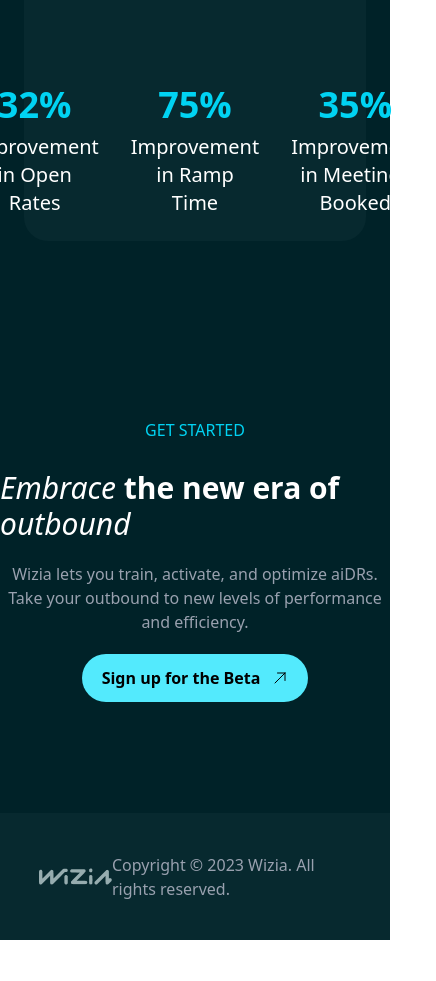
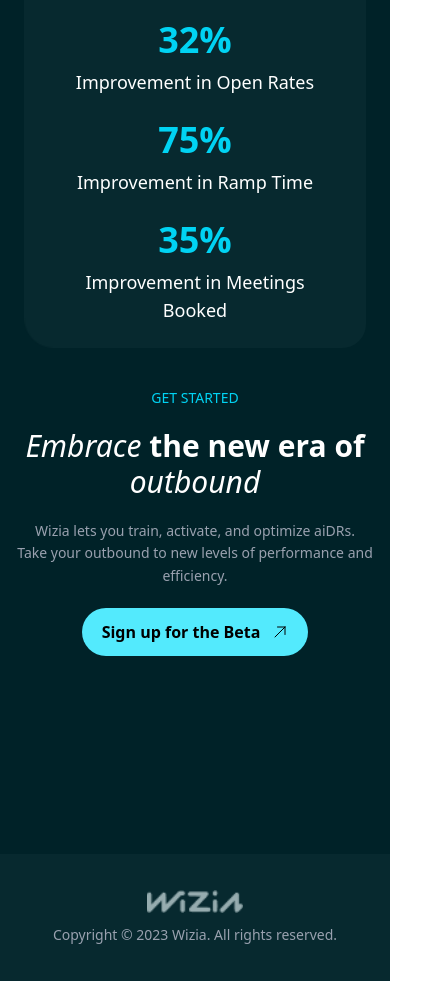
Before and after one commit to Jerome-Mondol/react-wizia, a React (Vite) app: page / in a window 390 px wide. Shown: the part 3561-4542 px from the top of the page, 436 px wide, since content can reach past the window. Before the commit the page ends 4501 px from the top, so only its background shows below. Built offline with nearby package versions, Linux system fonts and the light colour scheme.

Commit message:
responsive done

```diff
--- a/src/components/Effort/EffortCard.jsx
+++ b/src/components/Effort/EffortCard.jsx
@@ -1,28 +1,32 @@
 import React from "react";
 import BackgroundRight from "../../assets/Frame 18.png";
-import Percentages from "./Percentages"
+import Percentages from "./Percentages";
 
 const EffortCard = () => {
   return (
     <div className="TrainingBox bg-[#002228] flex justify-center items-center w-full min-h-[80vh] px-6 md:px-0">
       <div
-        className="Training w-full md:w-[90%] min-h-[90%] rounded-3xl flex flex-col md:flex-row justify-center md:justify-start items-center md:items-start p-6 md:p-12"
+        className="Training w-full md:w-[90%] min-h-[90%] rounded-3xl flex flex-col md:flex-row justify-center md:justify-between items-center md:items-start p-6 md:p-12"
         style={{
           backgroundImage: `url(${BackgroundRight})`,
           backgroundSize: "cover",
-          backgroundPosition: "center",
+          backgroundPosition: "left", // Default position for mobile
         }}
       >
         {/* Content Section */}
         <div className="TrainingText w-full md:w-[60%] text-white text-center md:text-left flex flex-col items-center md:items-start gap-5">
-          <h1 className="text-3xl md:text-4xl font-bold">Allocate effort where your reps <br/> make an inpact..</h1>
-          <h1 className="text-3xl md:text-4xl italic text-cyan-400">Let us handle the rest.</h1>
+          <h1 className="text-3xl md:text-4xl font-bold">
+            Allocate effort where your reps <br /> make an impact..
+          </h1>
+          <h1 className="text-3xl md:text-4xl italic text-cyan-400">
+            Let us handle the rest.
+          </h1>
           <p className="mt-3 text-lg md:text-xl text-gray-400 max-w-lg">
-          Keep your reps “in the air” -- out in the field and on the phone where they can build relationships.
+            Keep your reps “in the air” -- out in the field and on the phone where they can build relationships.
           </p>
 
           {/* Percentages Component */}
-          <div className="CheckMarks mt-6 w-full flex justify-center md:justify-start">
+          <div className="Percentages mt-6 w-full flex justify-center md:justify-start">
             <Percentages />
           </div>
         </div>
--- a/src/components/Effort/Percentages.jsx
+++ b/src/components/Effort/Percentages.jsx
@@ -3,32 +3,30 @@
 const Percentages = () => {
   const percentages = [
     {
-      key: 1,
+      id: 1,
       percent: "32%",
       description: "Improvement in Open Rates",
     },
     {
-      key: 2,
+      id: 2,
       percent: "75%",
       description: "Improvement in Ramp Time",
     },
     {
-      key: 3,
+      id: 3,
       percent: "35%",
       description: "Improvement in Meetings Booked",
     },
   ];
 
   return (
-    <div className="flex mt-10">
-      {percentages.map(({ percent, description, id}) => {
-        return (
-          <div className="flex justify-center items-left flex-col gap-2 px-4" key={id}>
-            <h1 className="font-bold text-4xl text-cyan-400">{percent}</h1>
-            <p className="text-white text-xl">{description}</p>
-          </div>
-        );
-      })}
+    <div className="flex flex-col md:flex-row justify-center items-center mt-10 gap-6 md:gap-12 px-4 md:px-0">
+      {percentages.map(({ percent, description, id }) => (
+        <div className="flex justify-center items-center flex-col gap-2 text-center" key={id}>
+          <h1 className="font-bold text-4xl md:text-5xl text-cyan-400">{percent}</h1>
+          <p className="text-white text-lg md:text-xl">{description}</p>
+        </div>
+      ))}
     </div>
   );
 };
--- a/src/components/Footer/FooterLower.jsx
+++ b/src/components/Footer/FooterLower.jsx
@@ -1,15 +1,17 @@
-import React from 'react'
-import Logo from "../../assets/wizia-Logo.png"
+import React from 'react';
+import Logo from "../../assets/wizia-Logo.png";
 
 const FooterLower = () => {
   return (
-    <div className="footerLower bg-[#07292F] h-[15vh] flex justify-center items-center flex-col">
-      <div className="lower w-[80%] flex justify-between items-center">
-            <img src={Logo} alt="" />
-            <p className="text-gray-400">Copyright © 2023 Wizia. All rights reserved.</p>
+    <div className="footerLower bg-[#07292F] min-h-[15vh] py-4 flex justify-center items-center">
+      <div className="lower w-[90%] max-w-[1200px] flex flex-col md:flex-row justify-between items-center gap-3">
+        <img src={Logo} alt="Wizia Logo" className="w-24 md:w-32" />
+        <p className="text-gray-400 text-sm md:text-base text-center md:text-left">
+          Copyright © 2023 Wizia. All rights reserved.
+        </p>
       </div>
     </div>
-  )
-}
+  );
+};
 
-export default FooterLower
+export default FooterLower;
--- a/src/components/Footer/FooterUpper.jsx
+++ b/src/components/Footer/FooterUpper.jsx
@@ -1,18 +1,22 @@
-import React from 'react'
+import React from 'react';
 import SIgnUp from '../Buttons/SIgnUp';
 
 const FooterUpper = () => {
   return (
-    <div className="bg-[#002228] h-[60vh] flex justify-center items-center flex-col">
-      <h1 className="start text-cyan-400 uppercase">Get started</h1>
-      <h1 className="MainText text-3xl text-white mt-7"> <span className="italic">Embrace</span> <span className="font-bold">the new era of</span> <span className="italic">outbound</span> </h1>
-      <p className="text-center mt-5 text-gray-400">Wizia lets you train, activate, and optimize aiDRs. <br/>
-      Take your outbound to new levels of performance and efficiency.</p>
-      <div className="btn mt-5">
+    <div className="bg-[#002228] min-h-[60vh] flex flex-col items-center text-center px-4 md:px-8 py-10">
+      <h1 className="text-cyan-400 uppercase text-sm md:text-base">Get started</h1>
+      <h1 className="text-3xl md:text-5xl text-white mt-5">
+        <span className="italic">Embrace</span> <span className="font-bold">the new era of</span> <span className="italic">outbound</span>
+      </h1>
+      <p className="mt-5 text-gray-400 text-sm md:text-base leading-relaxed">
+        Wizia lets you train, activate, and optimize aiDRs. <br />
+        Take your outbound to new levels of performance and efficiency.
+      </p>
+      <div className="mt-5">
         <SIgnUp />
       </div>
     </div>
-  )
-}
+  );
+};
 
-export default FooterUpper
+export default FooterUpper;
```
